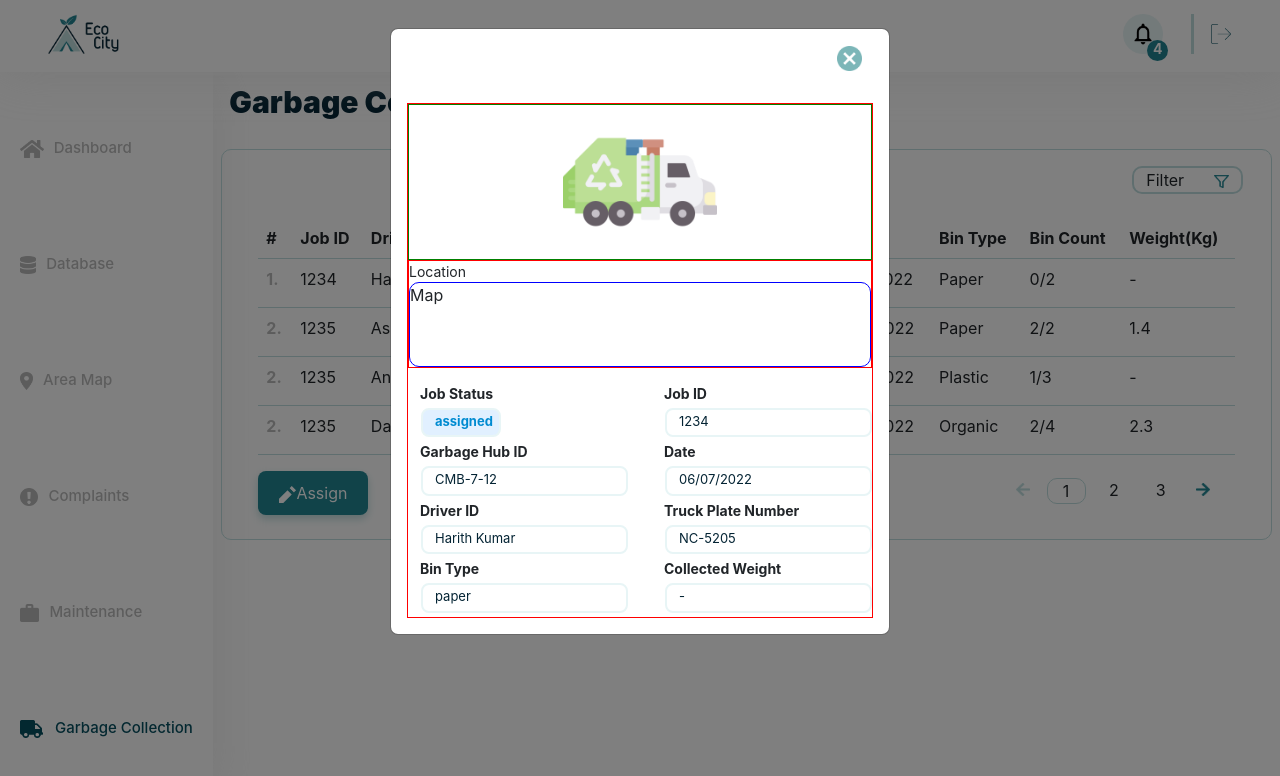
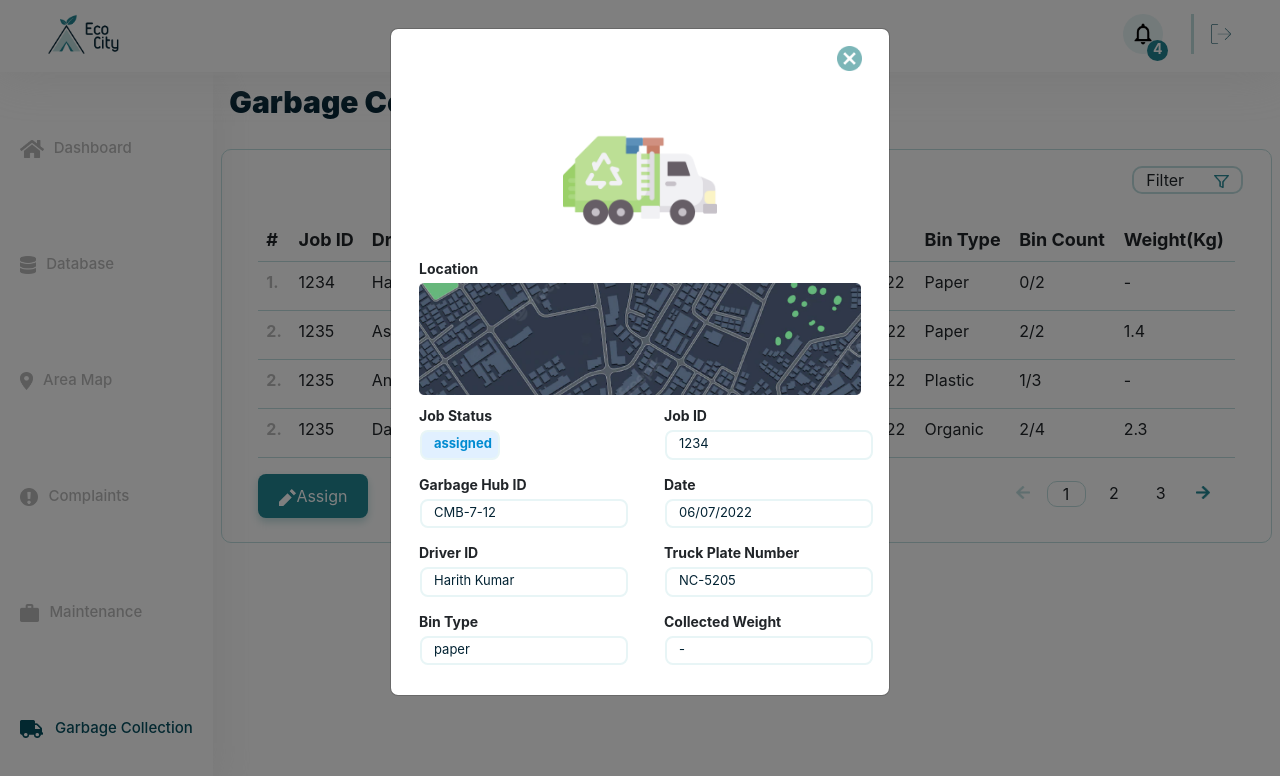
Before and after one commit to IsuruVihan/EcoCity, a React (Create React App) app in the folder admin/: page /garbage-collection in a window 1280 px wide. Both pictures are taken after a click on the element 746 px from the left and 332 px from the top of the page. Shown: the top 776 px of the page. Built offline with nearby package versions, Linux system fonts and the light colour scheme.

Commit message:
admin_taks_557-corected some UI/UX in view ride modal

```diff
--- a/admin/src/pages/GarbageCollectionRides/modals/ViewRideModal.js
+++ b/admin/src/pages/GarbageCollectionRides/modals/ViewRideModal.js
@@ -5,6 +5,7 @@ import RideMap from "../maps/RideMap";
 import "../../../assets/styles/GarbageCollectionRides/tables/table.css";
 
 import view_collection_ride from "../../../assets/images/view-collection-ride.png";
+import map from "../../../assets/images/popup-model-map.png";
 
 const ViewRideModal = () => {
     const ride = {
@@ -33,14 +34,17 @@ const ViewRideModal = () => {
     }
 
     return (
-        <Container style={{border:'1px solid red'}}>
-            <Row style={{border:'1px solid green'}}>
+        <Container>
+            <Row>
                 <Col style={{textAlign:'center'}}>
                     <Image src={view_collection_ride} width='35%'/>
                 </Col>
             </Row>
             <Row>
-                <RideMap/>
+                <label style={{fontSize:14, fontWeight:'bold',paddingBottom:4}}>Location</label>
+            </Row>
+            <Row style={{marginBottom: 10}}>
+                <Image src={map} />
             </Row>
             <Row>
                 <Col style={{ marginRight:12}}>
@@ -49,7 +53,7 @@ const ViewRideModal = () => {
                             <Row>
                                 <label style={{fontSize:14, fontWeight:'bold',paddingBottom:4, }}>Job Status</label>
                             </Row>
-                            <Row style={{ marginLeft:1}}>
+                            <Row style={{ marginLeft: 1, marginBottom: 10}}>
                                 <label className={changeColor(status)}
                                        style={{border:'2px solid #E8F5F6', borderRadius:8,paddingTop:2, paddingBottom:4,width:80, fontSize:13,marginBottom:4 }}>
                                     {status}
@@ -62,7 +66,7 @@ const ViewRideModal = () => {
                             <Row>
                                 <label style={{fontSize:14, fontWeight:'bold',paddingBottom:4}}>Garbage Hub ID</label>
                             </Row>
-                            <Row style={{ marginLeft:1}}>
+                            <Row style={{ marginLeft:1, marginBottom: 10}}>
                                 <label style={{border:'2px solid #E8F5F6', borderRadius:8,paddingTop:2, paddingBottom:4, color:'#042434', fontSize:13,marginBottom:4  }}>
                                     {ride.garbage_hub_id}
                                 </label>
@@ -74,7 +78,7 @@ const ViewRideModal = () => {
                             <Row>
                                 <label style={{fontSize:14, fontWeight:'bold',paddingBottom:4}}>Driver ID</label>
                             </Row>
-                            <Row style={{ marginLeft:1}}>
+                            <Row style={{ marginLeft:1, marginBottom: 10}}>
                                 <label style={{border:'2px solid #E8F5F6', borderRadius:8,paddingTop:2, paddingBottom:4, color:'#042434', fontSize:13,marginBottom:4  }}>
                                     {ride.driver_id}
                                 </label>
@@ -86,7 +90,7 @@ const ViewRideModal = () => {
                             <Row>
                                 <label style={{fontSize:14, fontWeight:'bold',paddingBottom:4}}>Bin Type</label>
                             </Row>
-                            <Row style={{ marginLeft:1}}>
+                            <Row style={{ marginLeft:1, marginBottom: 10}}>
                                 <label style={{border:'2px solid #E8F5F6', borderRadius:8,paddingTop:2, paddingBottom:4, color:'#042434', fontSize:13,marginBottom:4  }}>
                                     {ride.bin_type}
                                 </label>
@@ -100,7 +104,7 @@ const ViewRideModal = () => {
                             <Row>
                                 <label style={{fontSize:14, fontWeight:'bold',paddingBottom:4}}>Job ID</label>
                             </Row>
-                            <Row style={{ marginLeft:1}}>
+                            <Row style={{ marginLeft:1, marginBottom: 10}}>
                                 <label style={{border:'2px solid #E8F5F6', borderRadius:8,paddingTop:2, paddingBottom:4, color:'#042434', fontSize:13,marginBottom:4  }}>
                                     {ride.job_id}
                                 </label>
@@ -112,7 +116,7 @@ const ViewRideModal = () => {
                             <Row>
                                 <label style={{fontSize:14, fontWeight:'bold',paddingBottom:4}}>Date</label>
                             </Row>
-                            <Row style={{ marginLeft:1}}>
+                            <Row style={{ marginLeft:1, marginBottom: 10}}>
                                 <label style={{border:'2px solid #E8F5F6', borderRadius:8,paddingTop:2, paddingBottom:4, color:'#042434', fontSize:13,marginBottom:4  }}>
                                     {ride.date}
                                 </label>
@@ -124,7 +128,7 @@ const ViewRideModal = () => {
                             <Row>
                                 <label style={{fontSize:14, fontWeight:'bold',paddingBottom:4}}>Truck Plate Number</label>
                             </Row>
-                            <Row style={{ marginLeft:1}}>
+                            <Row style={{ marginLeft:1, marginBottom: 10}}>
                                 <label style={{border:'2px solid #E8F5F6', borderRadius:8,paddingTop:2, paddingBottom:4, color:'#042434', fontSize:13,marginBottom:4  }}>
                                     {ride.truck_plate_number}
                                 </label>
--- a/admin/src/pages/GarbageCollectionRides/tables/RidesTable.js
+++ b/admin/src/pages/GarbageCollectionRides/tables/RidesTable.js
@@ -39,7 +39,7 @@ const RidesTable = () => {
                     <Row>
                         <Table>
                             <thead>
-                            <tr style={{borderBottom:'1px solid #BFDDDE'}}>
+                            <tr style={{borderBottom:'1px solid #BFDDDE', fontSize: 18}}>
                                 <th scope="col">#</th>
                                 <th scope="col">Job ID</th>
                                 <th scope="col">Driver Name</th>
@@ -133,7 +133,7 @@ const RidesTable = () => {
                                 <Modal.Header style={{border:'none'}}>
                                     <Row>
                                         <Col style={{ marginLeft:430}}>
-                                            <Image src={close} onClick={handleassignClose} width="70%"/>
+                                            <Image src={close} onClick={handleassignClose} width="50%" style={{cursor: "pointer"}}/>
                                         </Col>
                                     </Row>
                                 </Modal.Header>
```
Also changed, not shown: admin/src/assets/images/popup-model-map.png (added), 1 other file (tests, documents, lock files or other folders).
